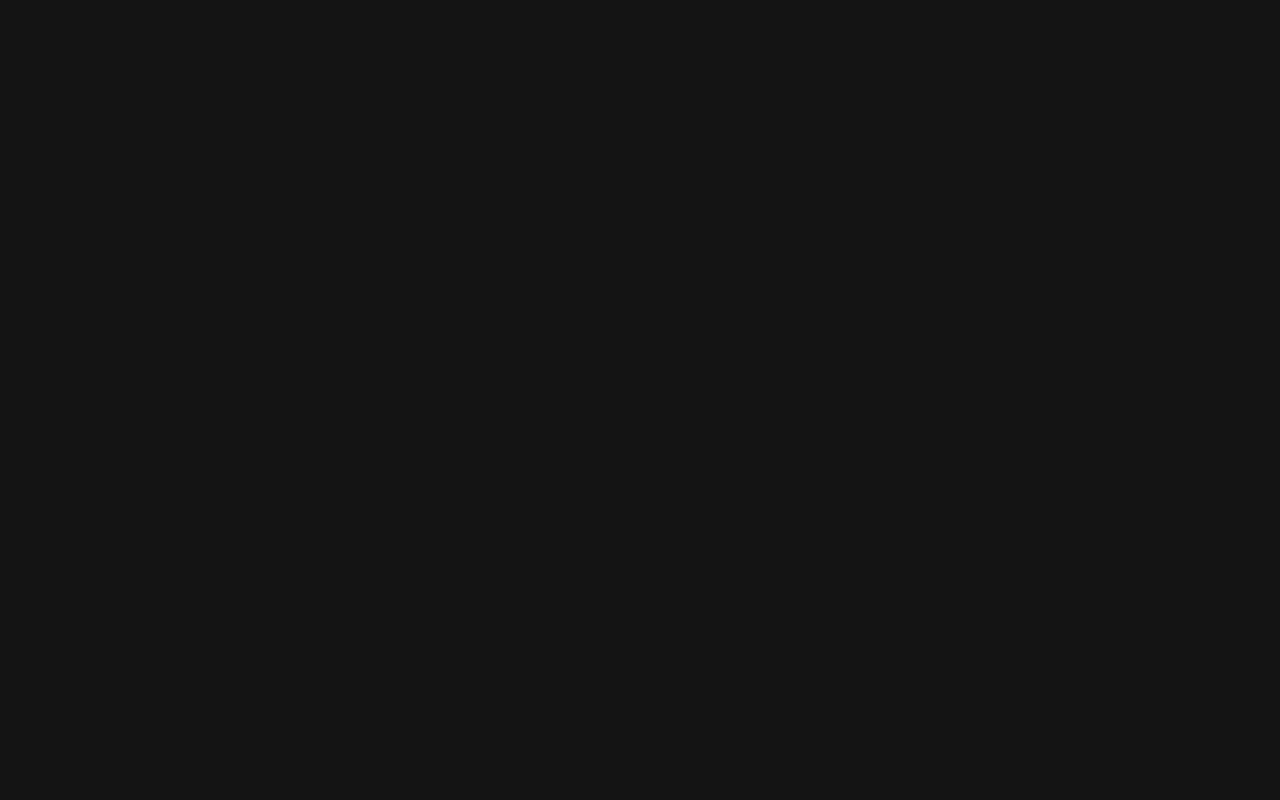
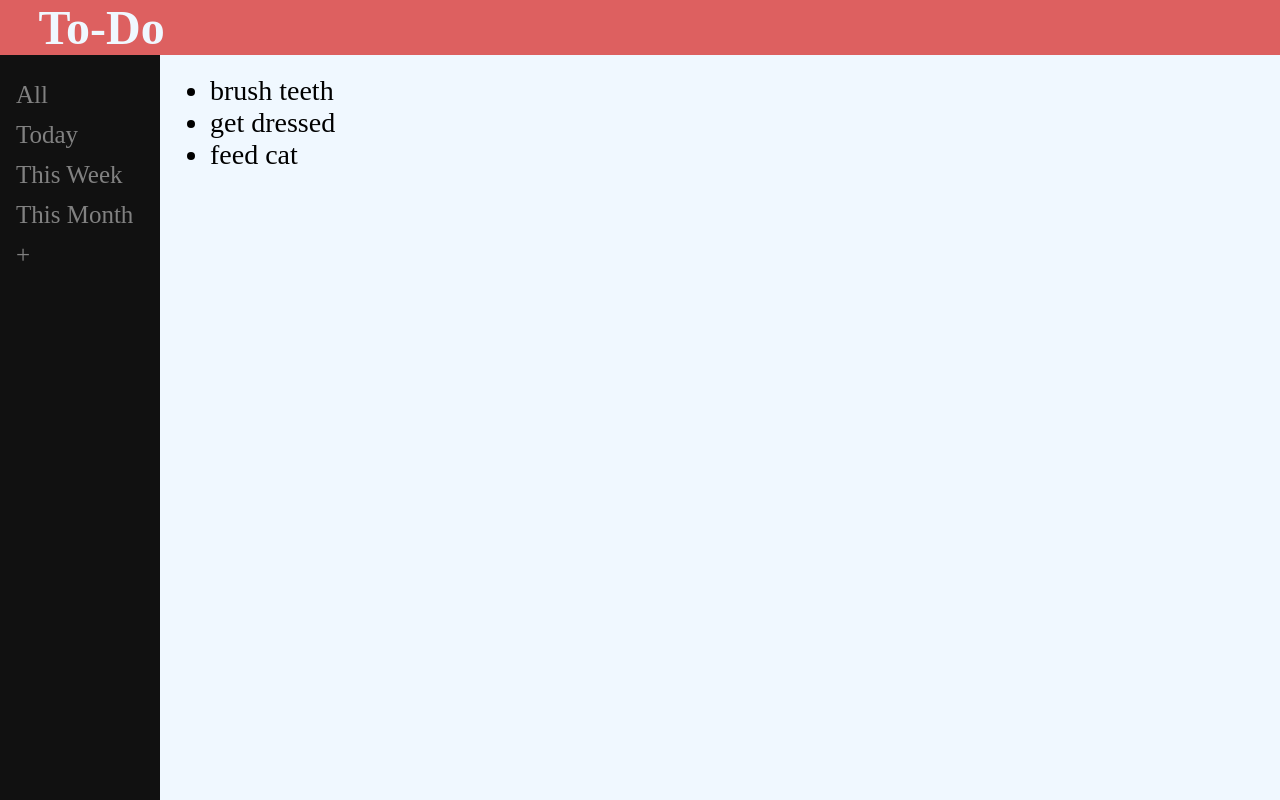
Before and after one commit to jasoncassella/todo, a plain HTML site: page index.html in a window 1280 px wide. Drawn offline with Linux system fonts and the light colour scheme.

Commit message:
this is a start

```diff
--- a/index.html
+++ b/index.html
@@ -6,8 +6,27 @@
     <meta name="viewport" content="width=device-width, initial-scale=1.0" />
     <title>todo</title>
     <link rel="stylesheet" href="style.css" />
+    <script defer src="script.js"></script>
   </head>
   <body>
-    <script src="script.js"></script>
+    <section class="header">
+      <h1 class="heading">To-Do</h1>
+    </section>
+
+    <section class="sidenav">
+      <span>All</span>
+      <span>Today</span>
+      <span>This Week</span>
+      <span>This Month</span>
+      <span id="add">+</span>
+    </section>
+
+    <section class="main">
+      <ul class="todo-list">
+        <li class="todo">brush teeth</li>
+        <li class="todo">get dressed</li>
+        <li class="todo">feed cat</li>
+      </ul>
+    </section>
   </body>
 </html>
--- a/script.js
+++ b/script.js
@@ -1 +1,19 @@
-console.log('hi');
+const addButton = document.querySelector('#add');
+
+class Todo {
+  constructor(title, details, date, completed, trash) {
+    this.title = title;
+    this.details = details;
+    this.date = date;
+    this.completed = completed;
+    this.trash = trash;
+  }
+}
+
+addButton.addEventListener('click', addTodo);
+
+let brushTeeth = new Todo('brush teeth', { location: 'home', priority: 'Low', due: 'dec 11 2021', comments: 'with colgate' });
+
+function addTodo() {
+  console.log('create new todo');
+}
--- a/style.css
+++ b/style.css
@@ -1,4 +1,47 @@
 * {
-	background-color: rgb(20, 20, 20);
-	color: aliceblue;
+  margin: 0;
 }
+
+body {
+  background-color: aliceblue;
+}
+
+.heading {
+  background-color: rgb(221, 96, 96);
+  color: aliceblue;
+  padding-left: 3%;
+  font-size: 3rem;
+  width: 100%;
+  position: fixed;
+}
+
+.sidenav {
+  height: 100%;
+  width: 160px;
+  position: fixed;
+  z-index: 1;
+  top: 55px;
+  left: 0;
+  background-color: #111;
+  overflow-x: hidden;
+  padding-top: 20px;
+}
+
+.sidenav span {
+  padding: 6px 8px 6px 16px;
+  text-decoration: none;
+  font-size: 25px;
+  color: #818181;
+  display: block;
+}
+
+.sidenav span:hover {
+  color: #f1f1f1;
+  cursor: pointer;
+}
+
+.main {
+  margin-left: 160px; /* Same as the width of the sidenav */
+  font-size: 28px; /* Increased text to enable scrolling */
+  padding: 75px 10px;
+}
```
